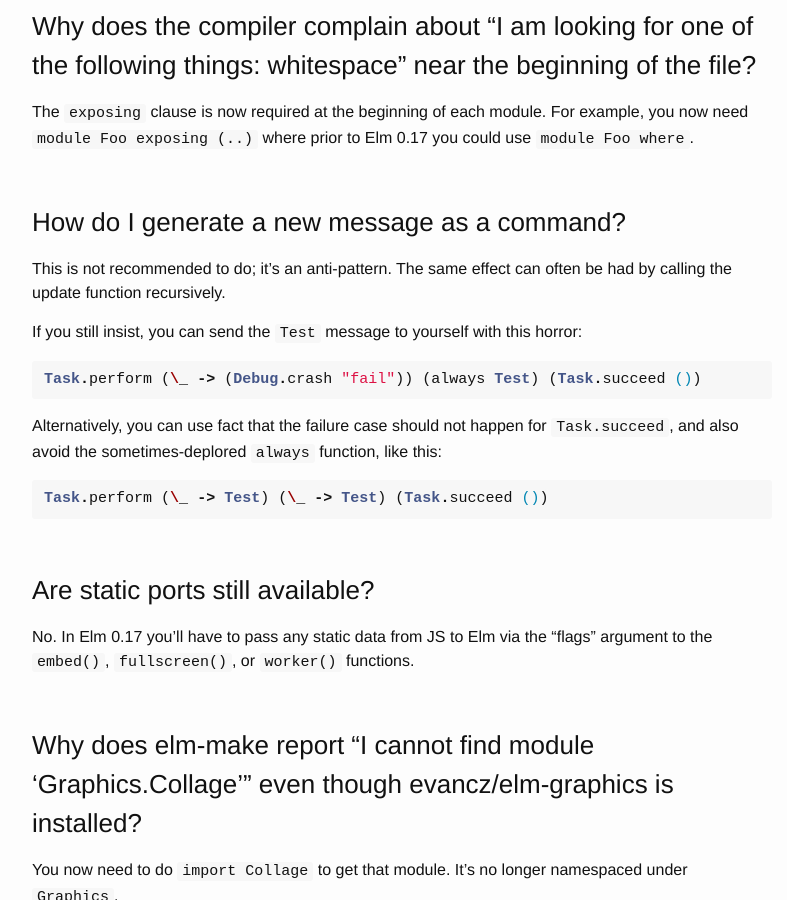
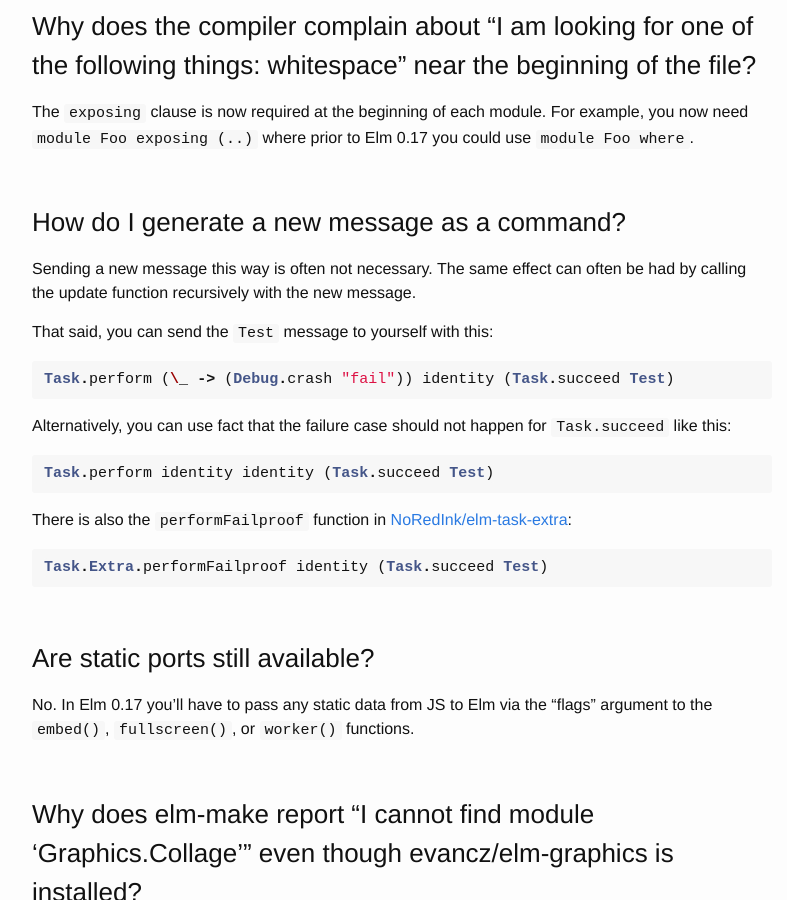
Before and after one commit to gunnarahlberg/elm-faq, a Jekyll site: the page built from 17.md, in a window 1280 px wide and 900 px high, scrolled down 3991 px. Shown: the whole window, without its empty margins (238-1025 px from the left). Built offline with Jekyll 4.4.1, drawn with Linux system fonts in a browser that asks for light colours.

Commit message:
fixes #15

````diff
--- a/17.md
+++ b/17.md
@@ -120,19 +120,26 @@ For example, you now need `module Foo exposing (..)` where prior to Elm 0.17 you
 
 ### How do I generate a new message as a command?
 
-This is not recommended to do; it's an anti-pattern. The same effect can often be had by calling the update function recursively.
+Sending a new message this way is often not necessary. The same effect can often be had by calling the update function recursively with the new message.
 
-If you still insist, you can send the `Test` message to yourself with this horror:
+That said, you can send the `Test` message to yourself with this:
 
 ```haskell
-Task.perform (\_ -> (Debug.crash "fail")) (always Test) (Task.succeed ())
+Task.perform (\_ -> (Debug.crash "fail")) identity (Task.succeed Test)
 ```
 
-Alternatively, you can use fact that the failure case should not happen for `Task.succeed`, and also avoid the sometimes-deplored `always` function, like this:
+Alternatively, you can use fact that the failure case should not happen for `Task.succeed` like this:
 
 ```haskell
-Task.perform (\_ -> Test) (\_ -> Test) (Task.succeed ())
+Task.perform identity identity (Task.succeed Test)
 ```
+
+There is also the `performFailproof` function in [NoRedInk/elm-task-extra](http://package.elm-lang.org/packages/NoRedInk/elm-task-extra/latest):
+
+```haskell
+Task.Extra.performFailproof identity (Task.succeed Test)
+```
+
 
 ### Are static ports still available?
 
````
